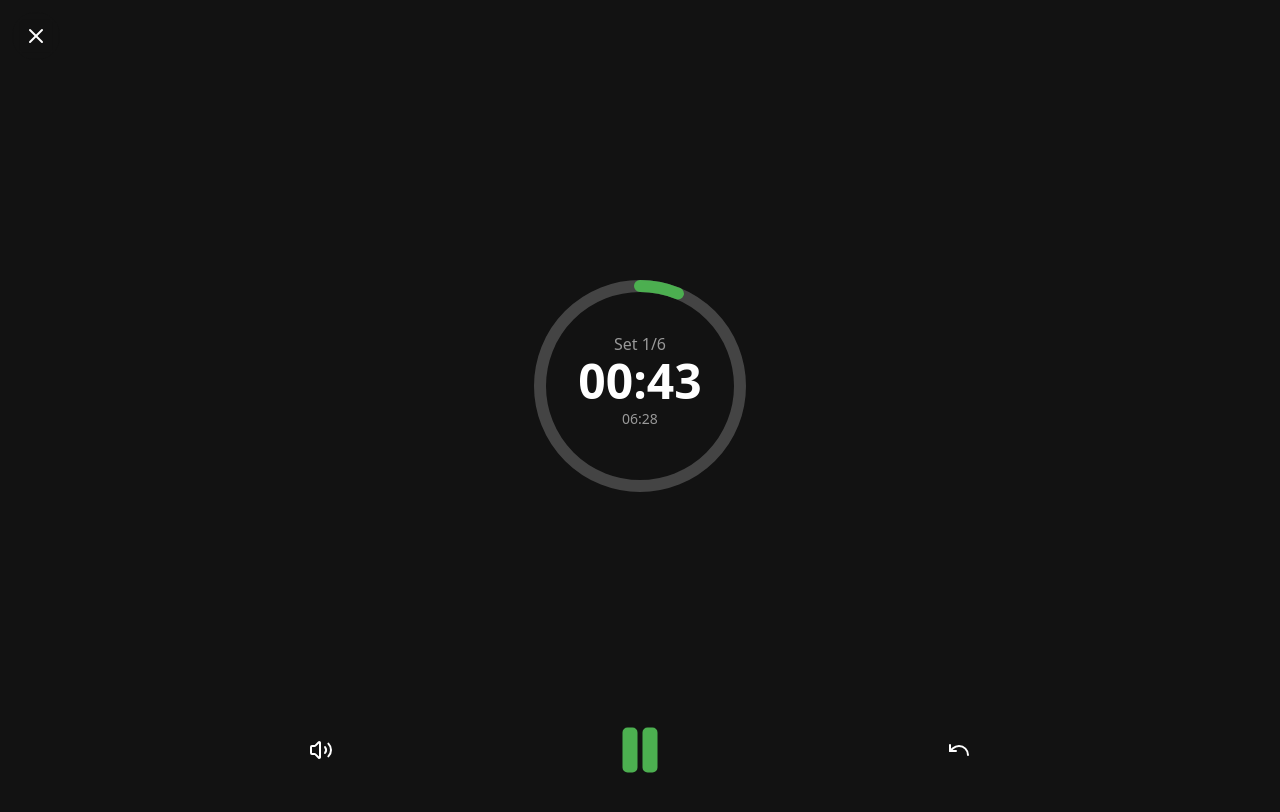
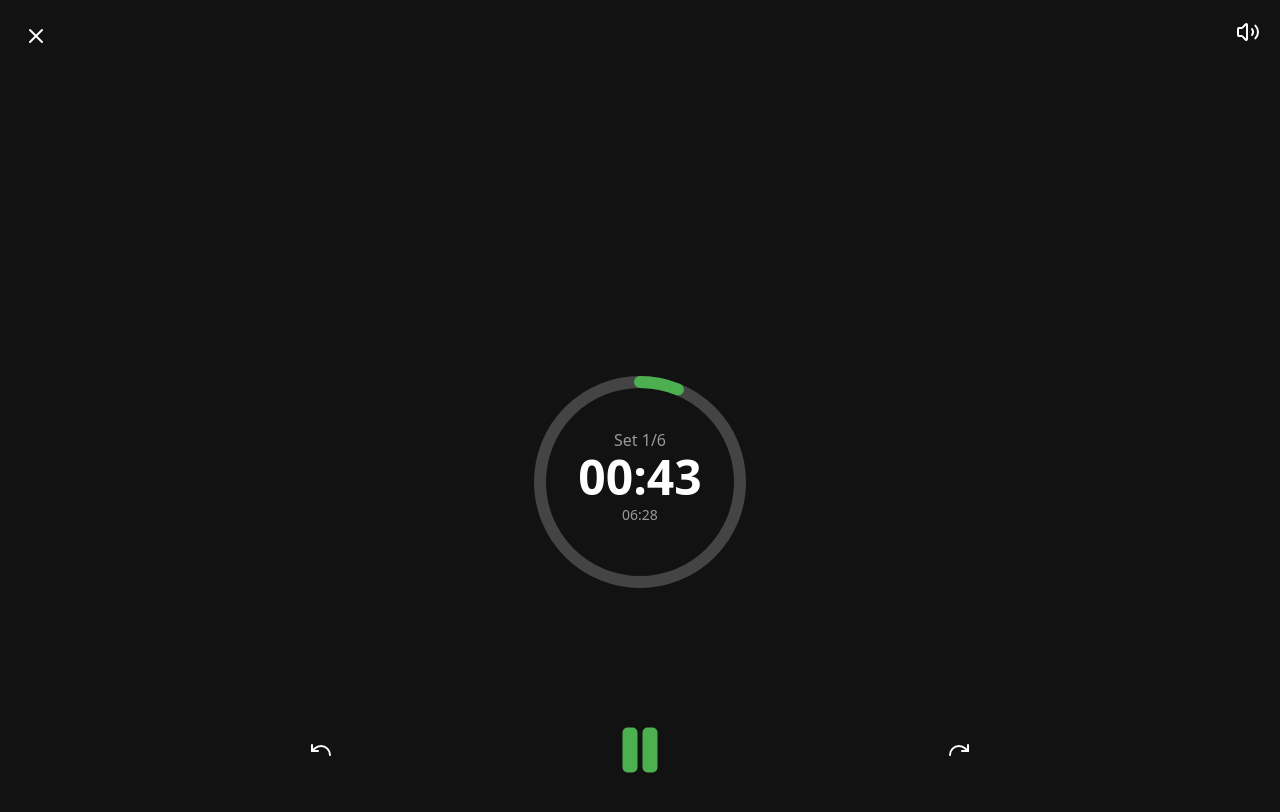
Before and after one commit to iarry/timer, a React (Vite) app: page / in a window 1280 px wide. Both pictures are taken after a click on the button "Start". Shown: the top 812 px of the page. Built offline with nearby package versions, Linux system fonts and the light colour scheme.

Commit message:
next button

```diff
--- a/src/components/timer/Timer.css
+++ b/src/components/timer/Timer.css
@@ -47,7 +47,7 @@
     right: 0;
     padding: var(--spacing-md);
     display: flex;
-    justify-content: flex-start;
+    justify-content: space-between;
     align-items: center;
     z-index: 10;
     margin-bottom: var(--spacing-lg);
@@ -88,16 +88,27 @@
     align-items: center;
     justify-content: center;
     padding: var(--spacing-md) 0;
+    gap: var(--spacing-lg);
 }
 
 .timer-info {
     text-align: center;
+    width: 100%;
+    max-width: 300px;
+    margin-top: auto;
 }
 
 .timer-info h2 {
     font-size: 2.25rem;
     margin: 0;
     color: var(--color-text);
+}
+
+.next-exercise-info {
+    font-size: 1.1rem;
+    color: var(--color-text-light);
+    margin-top: var(--spacing-xs);
+    text-align: center;
 }
 
 .timer-type {
@@ -107,8 +118,13 @@
 }
 
 .timer-circle {
-    position: relative;
-    margin: var(--spacing-lg) 0;
+    display: flex;
+    justify-content: center;
+    align-items: center;
+    flex-shrink: 0;
+    width: 220px;
+    height: 220px;
+    margin-bottom: 100px;
 }
 
 .total-remaining {
@@ -203,6 +219,45 @@ svg {
     background-color: rgba(255, 255, 255, 0.1) !important;
 }
 
+.timer-control-button {
+    background-color: transparent !important;
+    color: var(--color-text) !important;
+    box-shadow: none !important;
+    min-width: auto !important;
+    width: 40px !important;
+    height: 40px !important;
+    border-radius: 50% !important;
+    padding: 0 !important;
+    display: flex !important;
+    align-items: center !important;
+    justify-content: center !important;
+}
+
+.timer-control-button:hover {
+    background-color: rgba(255, 255, 255, 0.1) !important;
+}
+
+.flip-horizontal {
+    transform: scaleX(-1);
+}
+
+.timer-mute-button.top-right {
+    position: absolute !important;
+    top: var(--spacing-md) !important;
+    right: var(--spacing-md) !important;
+    background-color: transparent !important;
+    color: var(--color-text) !important;
+    box-shadow: none !important;
+    min-width: auto !important;
+    width: 40px !important;
+    height: 40px !important;
+    border-radius: 50% !important;
+    padding: 0 !important;
+    display: flex !important;
+    align-items: center !important;
+    justify-content: center !important;
+}
+
 .timer-mute-button {
     background-color: transparent !important;
     color: var(--color-text) !important;
--- a/src/components/timer/Timer.tsx
+++ b/src/components/timer/Timer.tsx
@@ -8,6 +8,7 @@ import {
   initializeTimer,
   resetCurrentCountdown,
   goToPreviousItem,
+  goToNextItem,
 } from '../../features/timer/timerSlice';
 import { formatTime } from '../../utils';
 import { useSoundEffects } from '../../hooks/useSoundEffects';
@@ -159,6 +160,24 @@ const Timer = ({ onExit }: TimerProps) => {
     }
   };
 
+  // Handle going to the next exercise
+  const handleNext = () => {
+    dispatch(goToNextItem());
+    // Update the countdown start time for the next item
+    countdownStartTimeRef.current = Date.now();
+  };
+
+  // Get the next exercise name (for showing during rest)
+  const getNextExerciseName = () => {
+    if (timerState.queue.length > 0) {
+      // If current item is rest and next item is exercise, show next exercise name
+      if (timerState.currentItem?.type === 'rest' && timerState.queue[0].type === 'exercise') {
+        return timerState.queue[0].name;
+      }
+    }
+    return null;
+  };
+
   // Calculate progress percentage for the current exercise
   const getProgressPercentage = () => {
     if (!timerState.currentItem) return 0;
@@ -194,6 +213,14 @@ const Timer = ({ onExit }: TimerProps) => {
             <Button onClick={handleBackToConfig} variant="transparent" className="back-button">
               <X size={24} />
             </Button>
+            <Button
+              onClick={() => setIsMuted(!isMuted)}
+              variant="transparent"
+              size="small"
+              className="timer-mute-button top-right"
+            >
+              {isMuted ? <VolumeX size={24} /> : <Volume2 size={24} />}
+            </Button>
           </div>
 
           <div className="timer-display">
@@ -201,6 +228,12 @@ const Timer = ({ onExit }: TimerProps) => {
               <>
                 <div className="timer-info">
                   <h2>{timerState.currentItem.name}</h2>
+                  {/* Show next exercise during rest phase */}
+                  {timerState.currentItem.type === 'rest' && getNextExerciseName() && (
+                    <div className="next-exercise-info">
+                      Next: {getNextExerciseName()}
+                    </div>
+                  )}
                 </div>
 
                 <div className="timer-circle">
@@ -282,12 +315,12 @@ const Timer = ({ onExit }: TimerProps) => {
           {timerState.status !== 'completed' && (
             <div className="timer-controls">
               <Button
-                onClick={() => setIsMuted(!isMuted)}
+                onClick={handleReset}
                 variant="transparent"
                 size="small"
-                className="timer-mute-button"
+                className="timer-control-button"
               >
-                {isMuted ? <VolumeX size={24} /> : <Volume2 size={24} />}
+                <Undo size={24} />
               </Button>
               <Button
                 onClick={handleTogglePlay}
@@ -298,12 +331,12 @@ const Timer = ({ onExit }: TimerProps) => {
                 {timerState.status === 'running' ? <Pause size={60} fill="currentColor" /> : <Play size={60} fill="currentColor" />}
               </Button>
               <Button
-                onClick={handleReset}
+                onClick={handleNext}
                 variant="transparent"
                 size="small"
-                className="timer-back-button"
+                className="timer-control-button next-button"
               >
-                <Undo size={24} />
+                <Undo size={24} className="flip-horizontal" />
               </Button>
             </div>
           )}
--- a/src/features/timer/timerSlice.ts
+++ b/src/features/timer/timerSlice.ts
@@ -284,6 +284,27 @@ const timerSlice = createSlice({
       }
     },
 
+    goToNextItem(state) {
+      // If there's no current item, there's nothing to advance from
+      if (!state.currentItem) return;
+
+      // If there are no items in the queue, we're at the end
+      if (state.queue.length === 0) {
+        state.status = 'completed';
+        state.currentItem = null;
+        return;
+      }
+
+      // Subtract current time from total time remaining
+      state.totalTimeRemaining -= state.currentTime;
+
+      // Move to next item in queue
+      state.currentItem = state.queue[0];
+      state.currentTime = state.queue[0].duration;
+      state.queue = state.queue.slice(1);
+      state.currentItemIndex++;
+    },
+
     tickTimer(state, action: PayloadAction<number>) {
       if (state.status !== 'running') return;
 
@@ -316,6 +337,7 @@ export const {
   tickTimer,
   resetCurrentCountdown,
   goToPreviousItem,
+  goToNextItem,
 } = timerSlice.actions;
 
 export default timerSlice.reducer;
```
Also changed, not shown: 1 other file (tests, documents, lock files or other folders).
